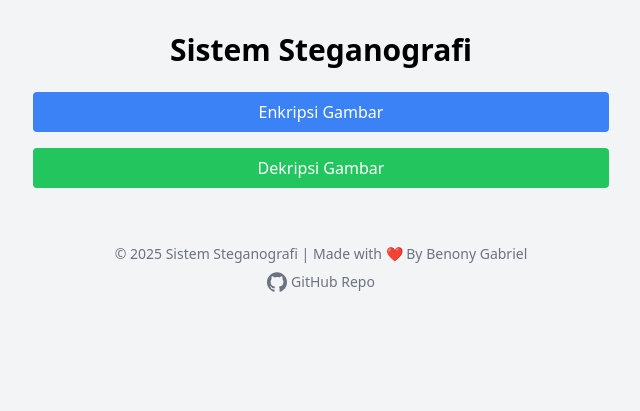
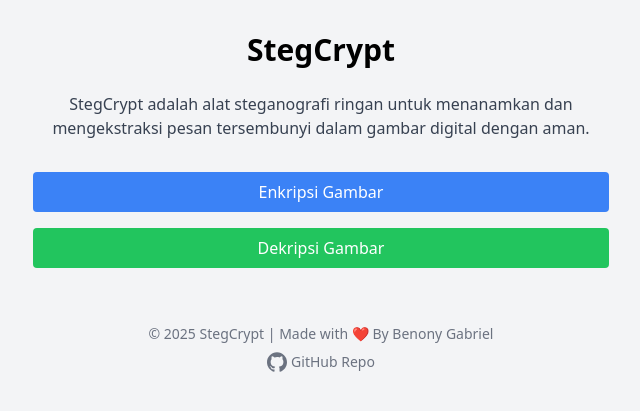
Before and after one commit to gbennnn/stegcrypt, a Flask app: page / in a window 1280 px wide. Shown: the top 411 px of the page, without its empty margins (319-959 px from the left). Run offline with Flask 3, Linux system fonts and the light colour scheme; some libraries are stand-ins or nearby versions.

Commit message:
update footer branding from 'Sistem Steganografi' to 'StegCrypt' in multiple templates

```diff
--- a/templates/decrypt.html
+++ b/templates/decrypt.html
@@ -57,7 +57,7 @@
 
 
   <footer class="mt-10 text-center text-gray-500 text-sm py-4 flex flex-col items-center gap-2">
-    <span>&copy; 2025 Sistem Steganografi | Made with ❤️ By Benony Gabriel</span>
+    <span>&copy; 2025 StegCrypt | Made with ❤️ By Benony Gabriel</span>
     <a href="https://github.com/gbennnn/stegcrypt" target="_blank" rel="noopener"
       class="inline-flex items-center gap-1 hover:text-gray-700">
       <svg xmlns="http://www.w3.org/2000/svg" class="w-5 h-5 inline" fill="currentColor" viewBox="0 0 24 24">
--- a/templates/encrypt.html
+++ b/templates/encrypt.html
@@ -58,7 +58,7 @@
 
 
   <footer class="mt-10 text-center text-gray-500 text-sm py-4 flex flex-col items-center gap-2">
-    <span>&copy; 2025 Sistem Steganografi | Made with ❤️ By Benony Gabriel</span>
+    <span>&copy; 2025 StegCrypt | Made with ❤️ By Benony Gabriel</span>
     <a href="https://github.com/gbennnn/stegcrypt" target="_blank" rel="noopener"
       class="inline-flex items-center gap-1 hover:text-gray-700">
       <svg xmlns="http://www.w3.org/2000/svg" class="w-5 h-5 inline" fill="currentColor" viewBox="0 0 24 24">
--- a/templates/index.html
+++ b/templates/index.html
@@ -3,13 +3,15 @@
 
 <head>
   <meta charset="UTF-8" />
-  <title>Steganografi</title>
+  <title>StegCrypt</title>
   <script src="https://cdn.tailwindcss.com"></script>
 </head>
 
 <body class="bg-gray-100 p-8">
   <div class="max-w-xl mx-auto text-center">
-    <h1 class="text-3xl font-bold mb-6">Sistem Steganografi</h1>
+    <h1 class="text-3xl font-bold mb-6">StegCrypt</h1>
+    <p class="text-gray-700 mb-8">StegCrypt adalah alat steganografi ringan untuk menanamkan dan mengekstraksi pesan
+      tersembunyi dalam gambar digital dengan aman.</p>
     <div class="flex flex-col gap-4">
       <a href="/encrypt" class="bg-blue-500 text-white py-2 px-4 rounded hover:bg-blue-600">Enkripsi Gambar</a>
       <a href="/decrypt" class="bg-green-500 text-white py-2 px-4 rounded hover:bg-green-600">Dekripsi Gambar</a>
@@ -18,7 +20,7 @@
 
 
   <footer class="mt-10 text-center text-gray-500 text-sm py-4 flex flex-col items-center gap-2">
-    <span>&copy; 2025 Sistem Steganografi | Made with ❤️ By Benony Gabriel</span>
+    <span>&copy; 2025 StegCrypt | Made with ❤️ By Benony Gabriel</span>
     <a href="https://github.com/gbennnn/stegcrypt" target="_blank" rel="noopener"
       class="inline-flex items-center gap-1 hover:text-gray-700">
       <svg xmlns="http://www.w3.org/2000/svg" class="w-5 h-5 inline" fill="currentColor" viewBox="0 0 24 24">
```
